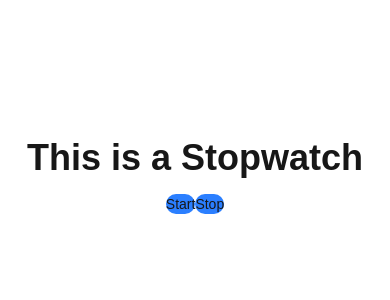
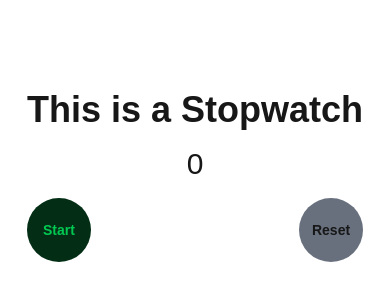
Before and after one commit to bit-dre/Projects, a Next.js app: page / in a window 390 px wide. Shown: the part 1090-1390 px from the top of the page. Built offline with nearby package versions, Linux system fonts and the light colour scheme.

Commit message:
finished stop watch probs going to try to make one similar style to the iphone...

```diff
--- a/src/components/Stopwatch.js
+++ b/src/components/Stopwatch.js
@@ -4,18 +4,41 @@ import { useState, useEffect } from 'react';
 export default function Stopwatch() {
     const [time, setTime] = useState(0);
     const [isRunning, setIsRunning] = useState(false);
-
+    useEffect(() => {
+        let interval = null;
+        if (isRunning) {
+            interval = setInterval(() => {
+                setTime(prevTime => prevTime + 1);
+            }, 1000);
+        } else if (!isRunning && time !== 0)  {
+            clearInterval(interval);
+        }
+        return () => clearInterval(interval);
+    }, [isRunning, time]);
     return (
         <div className='flex flex-col items-center justify-center h-screen'>
-            <h1 className='mb-4 text-4xl font-extrabold'> This is a Stopwatch </h1>
-            <div className='flex justify-evenly'>
-                <button className='rounded-full text-sm bg-blue-500'>
-                    Start
-                </button>
-                <button className='rounded-full text-sm bg-blue-500'>
-                    Stop
-                </button>
+            <div>
+                <h1 className='mb-4 text-4xl font-extrabold'> This is a Stopwatch </h1>
+                <p className='text-center text-3xl mb-4'> {time}</p>
+                <div className='flex justify-between gap-4'>
+                    <button onClick={
+                            () => setIsRunning(!isRunning)
+
+                            }
+                            className={!isRunning ? 'cursor-pointer rounded-full font-bold text-green-500 text-sm bg-green-950 hover:bg-green-950/50 w-16 h-16 grow-0' : 'cursor-pointer rounded-full font-bold text-red-500 text-sm bg-red-950 hover:bg-red-950/50 w-16 h-16 grow-0'}>
+                        {isRunning ? 'Stop' : 'Start'}
+                    </button>
+                    <button
+                        onClick={ () => {
+                            setTime(0);
+                            setIsRunning(false);
+                        }}
+                        className='cursor-pointer rounded-full font-bold text-sm bg-gray-700/75 hover:bg-gray-700/25 w-16 h-16 grow-0'>
+                        Reset
+                    </button>
+                </div>
             </div>
+
         </div>
     )
 }
```
